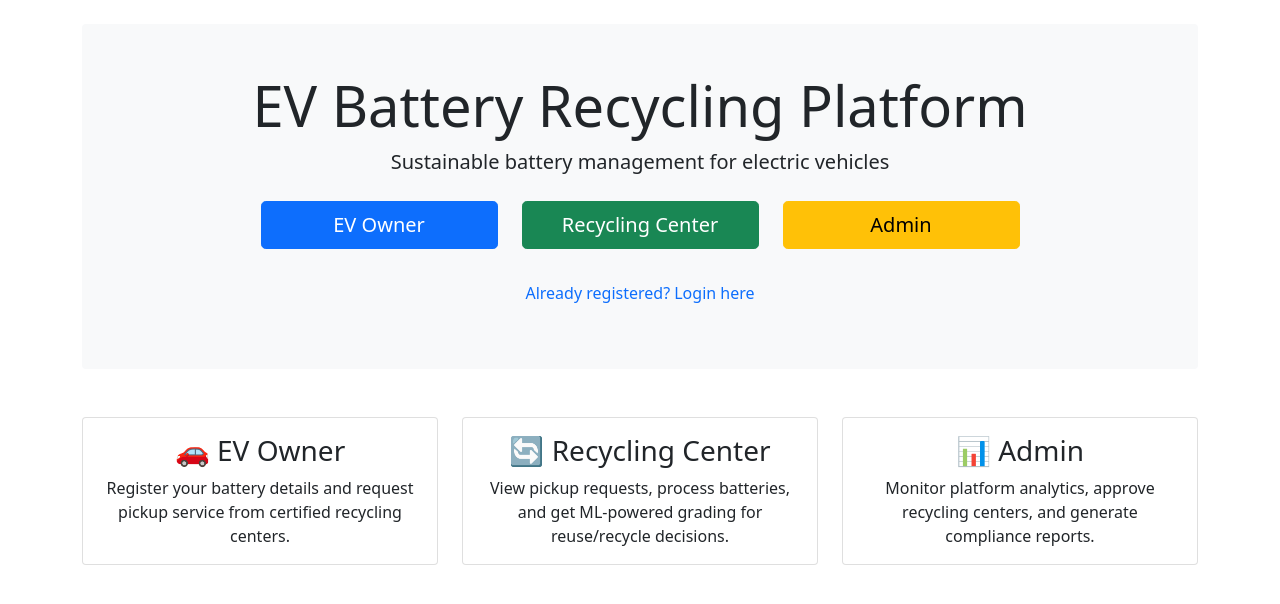
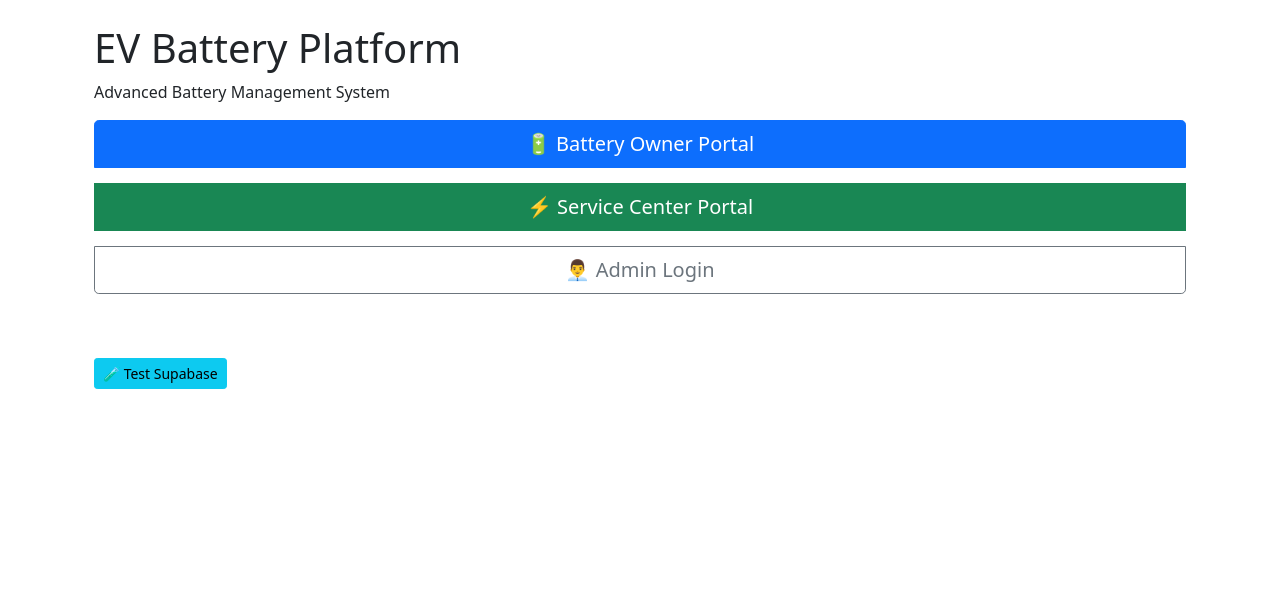
Before and after one commit to manugowda08/ev-battery-platform, a Flask app: page / in a window 1280 px wide. Shown: the part 56-660 px from the top of the page. Run offline with Flask 3, Linux system fonts and the light colour scheme.

Commit message:
Refactor index.html for direct URLs and layout changes

```diff
--- a/app/templates/index.html
+++ b/app/templates/index.html
@@ -1,52 +1,26 @@
 {% extends "base.html" %}
 
 {% block content %}
-<div class="jumbotron text-center bg-light p-5 rounded mb-5">
-    <h1 class="display-4">EV Battery Recycling Platform</h1>
-    <p class="lead">Sustainable battery management for electric vehicles</p>
-    <div class="row justify-content-center mt-4">
-        <div class="col-md-3">
-            <a href="{{ url_for('auth.register') }}?role=owner" class="btn btn-primary btn-lg w-100 mb-3">
-                EV Owner
+<div class="hero-section">
+    <div class="container">
+        <h1>EV Battery Platform</h1>
+        <p>Advanced Battery Management System</p>
+
+        <!-- ✅ FIXED: Direct URLs instead of url_for('auth.register') -->
+        <div class="btn-group-vertical btn-group-lg w-100" role="group">
+            <a href="/register?role=owner" class="btn btn-primary btn-lg w-100 mb-3">
+                🔋 Battery Owner Portal
+            </a>
+            <a href="/register?role=center" class="btn btn-success btn-lg w-100 mb-3">
+                ⚡ Service Center Portal
+            </a>
+            <a href="/login" class="btn btn-outline-secondary btn-lg w-100 mb-3">
+                👨‍💼 Admin Login
             </a>
         </div>
-        <div class="col-md-3">
-            <a href="{{ url_for('auth.register') }}?role=center" class="btn btn-success btn-lg w-100 mb-3">
-                Recycling Center
-            </a>
-        </div>
-        <div class="col-md-3">
-            <a href="{{ url_for('auth.register') }}?role=admin" class="btn btn-warning btn-lg w-100 mb-3">
-                Admin
-            </a>
-        </div>
-    </div>
-    <p class="mt-3"><a href="{{ url_for('auth.login') }}" class="text-decoration-none">Already registered? Login here</a></p>
-</div>
 
-<div class="row">
-    <div class="col-md-4">
-        <div class="card h-100">
-            <div class="card-body text-center">
-                <h3>🚗 EV Owner</h3>
-                <p class="card-text">Register your battery details and request pickup service from certified recycling centers.</p>
-            </div>
-        </div>
-    </div>
-    <div class="col-md-4">
-        <div class="card h-100">
-            <div class="card-body text-center">
-                <h3>🔄 Recycling Center</h3>
-                <p class="card-text">View pickup requests, process batteries, and get ML-powered grading for reuse/recycle decisions.</p>
-            </div>
-        </div>
-    </div>
-    <div class="col-md-4">
-        <div class="card h-100">
-            <div class="card-body text-center">
-                <h3>📊 Admin</h3>
-                <p class="card-text">Monitor platform analytics, approve recycling centers, and generate compliance reports.</p>
-            </div>
+        <div class="mt-5">
+            <a href="/test-supabase" class="btn btn-info btn-sm">🧪 Test Supabase</a>
         </div>
     </div>
 </div>
```
